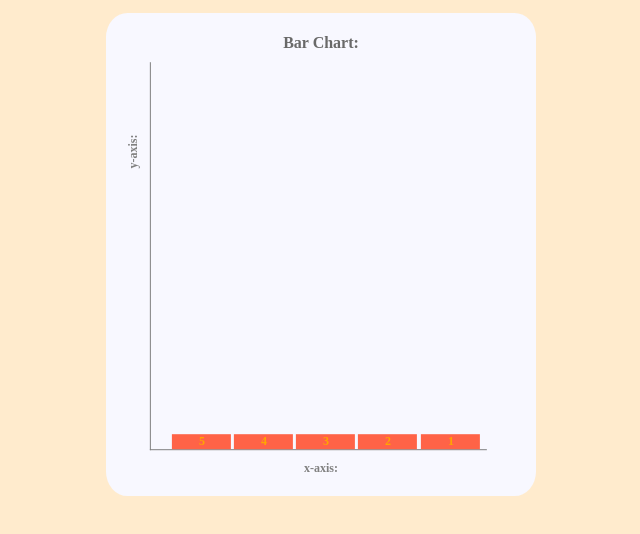
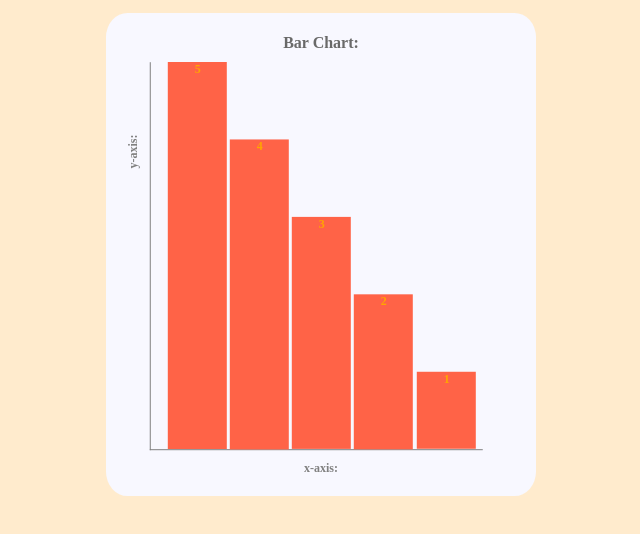
Before and after one commit to jo-wood/prep-course-stretch-project, a website: page main/index.html in a window 1280 px wide. Shown: the whole page, without its empty margins (22-662 px from the left). Drawn offline with nearby package versions, Linux system fonts and the light colour scheme.

Commit message:
bar height correctly changing based on data value

```diff
--- a/main/app.js
+++ b/main/app.js
@@ -8,12 +8,10 @@ for (let num of data) {
     $(newdiv).append(num);
     $(newdiv).addClass("bar-num");
 
-if (num === 2) {
-  let newwidth = 200 + "px";
-  console.log(newwidth);
-  $(newdiv).css({"margin-right" : "$(newwidth)"});
+  let newheight = num*10 + "%";
+  $(newdiv).css("height" , newheight);
 
-}
+
 
 console.log($( "#chart" ).append(newdiv));
 
--- a/main/styles.css
+++ b/main/styles.css
@@ -30,7 +30,7 @@ h1 {
 }
 
 #chart {
-  padding: 0 1%;
+  padding-left:1%;
   min-width:80%;
   min-height:50%;
   float: left;
@@ -49,7 +49,6 @@ h1 {
 .bar-num{
   color: orange;
   width: 18%;
-  max-height: 80%;
   background-color: tomato ;
   margin-left: 1%;
   font-size: 1.5em;
```
